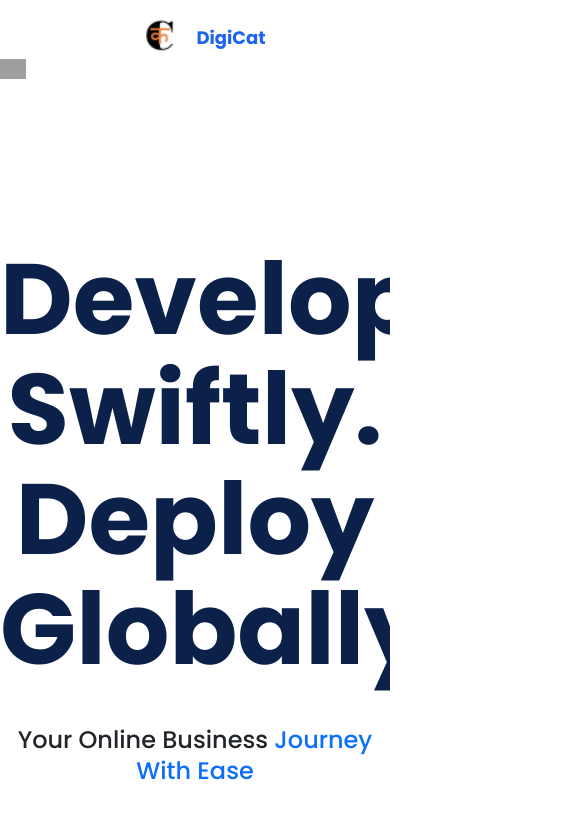
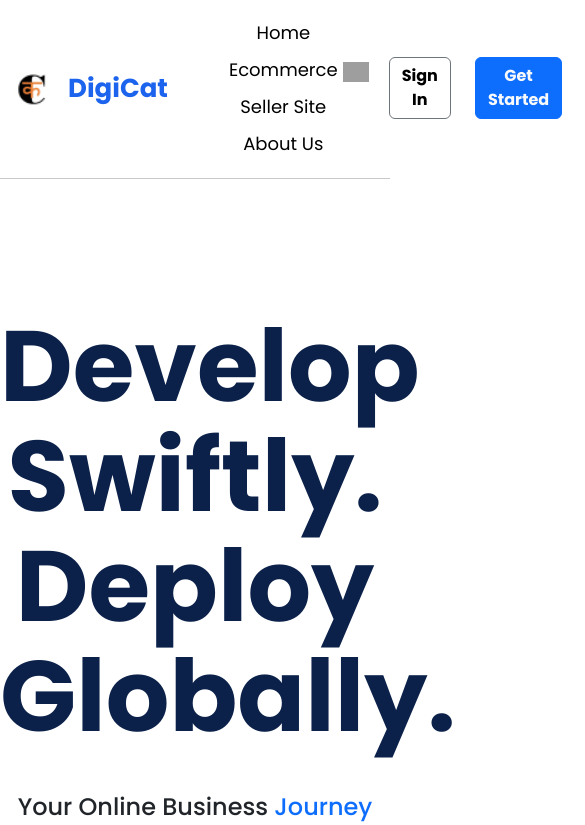
Before and after one commit to MrugeshThesiya/buildForBharatHackathon, a React (Vite) app: page / in a window 390 px wide. Shown: the top 825 px of the page, 585 px wide, since content can reach past the window. Built offline with nearby package versions, Linux system fonts and the light colour scheme; grey boxes are pictures that could not be loaded.

Commit message:
Added Logo Href

```diff
--- a/src/Components/Nav.jsx
+++ b/src/Components/Nav.jsx
@@ -20,7 +20,7 @@ export default function Nav() {
           alt="Code_kalakaar_logo"
           src={codeKalakaarLogo}
         ></img>
-        <h3 className="logo-text pointer">DigiCat</h3>
+        <h3 onClick={navigate("/")} className="logo-text pointer">DigiCat</h3>
       </div>
       <div className="linkItems">
         <ul className="link-items">
--- a/src/index.css
+++ b/src/index.css
@@ -303,82 +303,12 @@ button.disc-btn {
 
 /* MOBILE RESPONSIVE CSS CODE GOES HERE */
 
-@media screen and (max-width:768px) {
-
-    html,
-    body {
-        overflow-x: hidden;
+@media only screen and (max-width:768px){
+    #logo-div{
+        margin-left: 12px;
     }
-
-    nav {
-        display: block;
-        margin-left: auto;
-        margin-right: auto;
-        padding: auto;
-        position: relative;
-        left: auto;
-        top: auto;
-    }
-
-    h3.logo-text {
-        font-size: 18px;
-        margin-top: 5px;
-        white-space: nowrap;
-    }
-
-    nav ul li {
-        text-align: center;
-        display: flex;
-        flex-direction: column;
-        position: relative;
-        top: 65px;
-    }
-
-    ul.link-items {
-        font-size: 20px;
-        display: none;
-    }
-
-    .sign-div {
-        display: none;
-    }
-
-
-    .sign-div {
-        position: relative;
-        left: 0;
-        top: 0px;
-    }
-
-    img#search-desktop {
-        display: block;
-    }
-
-    ul li {
-        margin-left: auto;
-        margin-right: auto;
-        display: block;
-        justify-content: center;
-        text-align: center;
-        position: relative;
-        left: -80px;
-    }
-
-    div.button-items {
-        margin-top: 20px;
-        position: relative;
-        top: 250px;
-        left: -280px;
+    .link-items{
         display: flex;
         flex-direction: column;
     }
-
-    button.btn {
-        width: auto;
-        white-space: nowrap;
-    }
-
-    hr {
-        display: none;
-    }
 }
```
